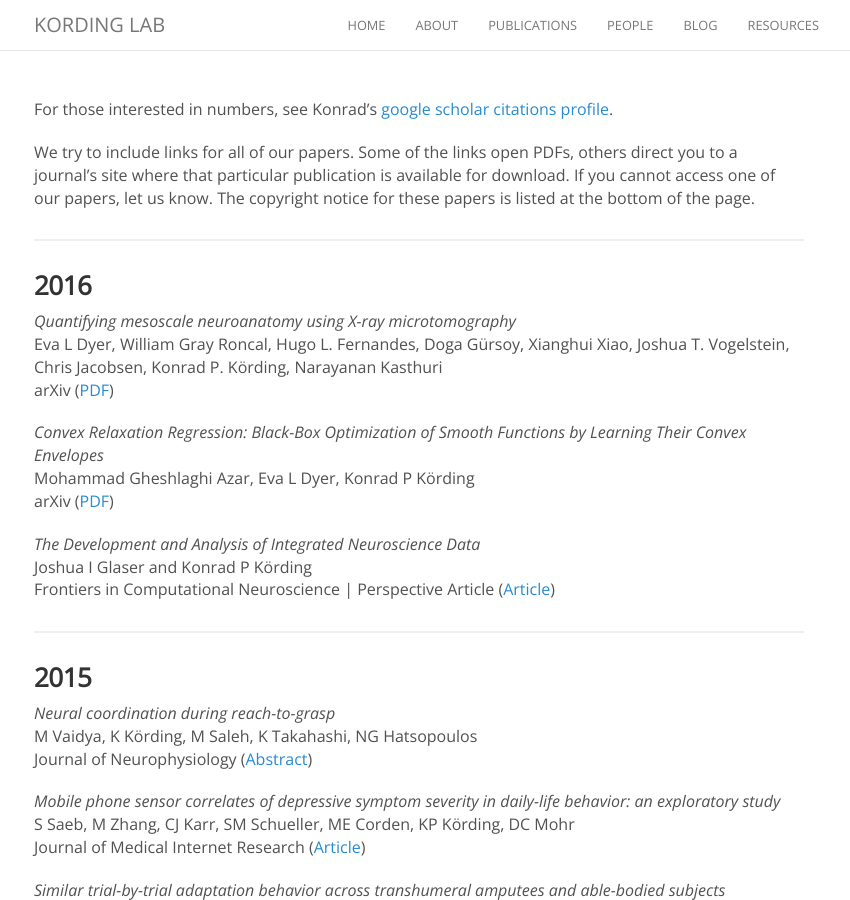
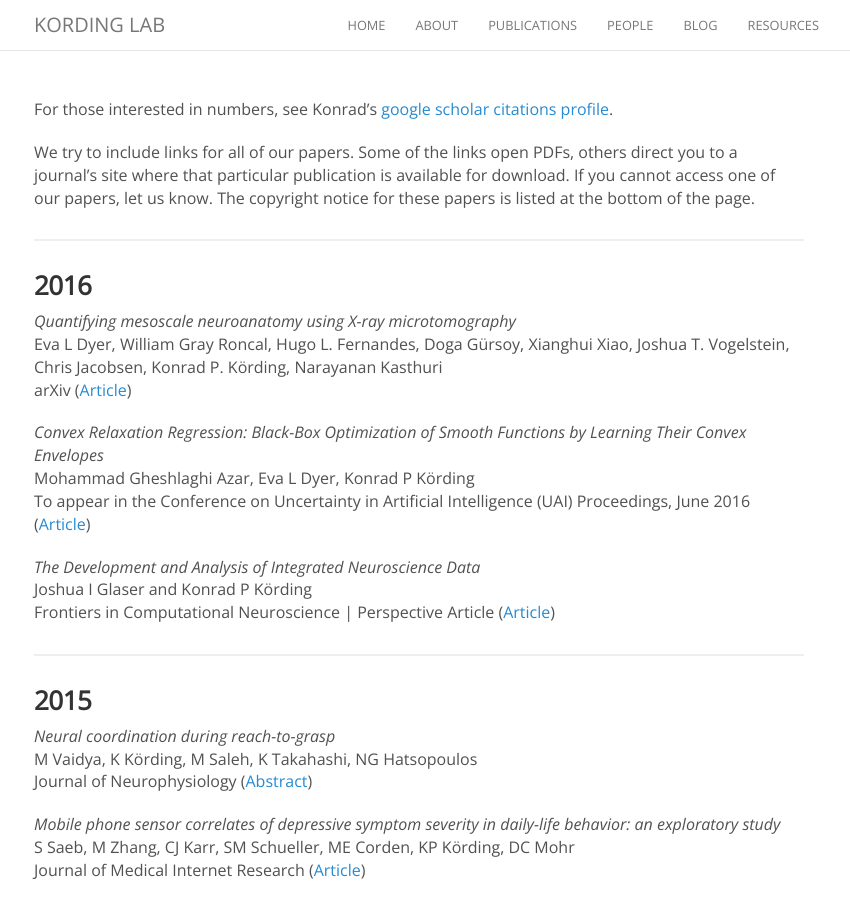
Before and after one commit to KordingLab/KordingLab.github.io, a Jekyll site: the page built from publications.md, in a window 1280 px wide and 900 px high. Shown: the whole window, without its empty margins (221-1071 px from the left). Built offline with Jekyll 4.4.1, drawn with Linux system fonts in a browser that asks for light colours; nearby versions of some CDN libraries; comment, search, counter and statistics services are not loaded.

Commit message:
updated corr

```diff
--- a/publications.md
+++ b/publications.md
@@ -13,11 +13,12 @@ We try to include links for all of our papers. Some of the links open PDFs, othe
 
 _Quantifying mesoscale neuroanatomy using X-ray microtomography_<br>
 Eva L Dyer, William Gray Roncal, Hugo L. Fernandes, Doga Gürsoy, Xianghui Xiao, Joshua T. Vogelstein, Chris Jacobsen, Konrad P. Körding, Narayanan Kasthuri <br>
-arXiv ([PDF](http://arxiv.org/abs/1604.03629))
+arXiv ([Article](http://arxiv.org/abs/1604.03629))
 
 _Convex Relaxation Regression: Black-Box Optimization of Smooth Functions by Learning Their Convex Envelopes_<br>
 Mohammad Gheshlaghi Azar, Eva L Dyer, Konrad P Körding <br>
-arXiv ([PDF](http://arxiv.org/abs/1602.02191))
+To appear in the Conference on Uncertainty in Artificial Intelligence (UAI) Proceedings, June 2016
+([Article](http://arxiv.org/abs/1602.02191))
 
 _The Development and Analysis of Integrated Neuroscience Data_<br>
 Joshua I Glaser and Konrad P Körding <br>
```
